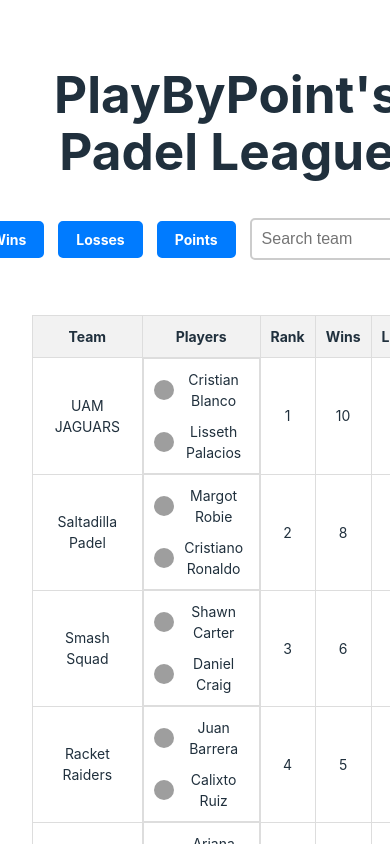
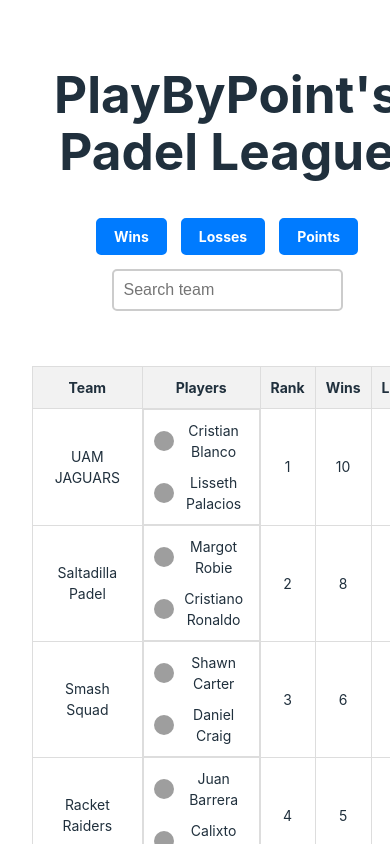
Before and after one commit to XaReLLo21/puigpadel, a React (Vite) app: page / in a window 390 px wide. Shown: the top 844 px of the page. Built offline with nearby package versions, Linux system fonts and the light colour scheme; data requests are answered from the project's data file; grey boxes are pictures that could not be loaded.

Commit message:
Add wrap property to header

```diff
--- a/src/App.css
+++ b/src/App.css
@@ -11,6 +11,7 @@ header {
   margin-bottom: 50px;
   justify-content: center;
   align-items: center;
+  flex-wrap: wrap;
 }
 
 /* Table styling */
@@ -102,4 +103,7 @@ th {
     padding: 8px 16px;
     font-size: 14px;
   }
+  table {
+    margin-bottom: 100px;
+  }
 }
```
